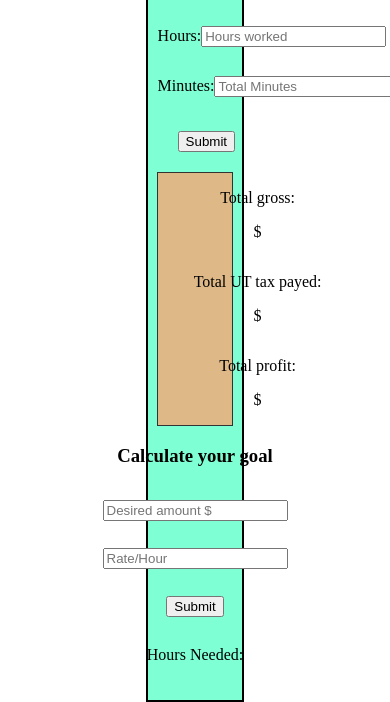
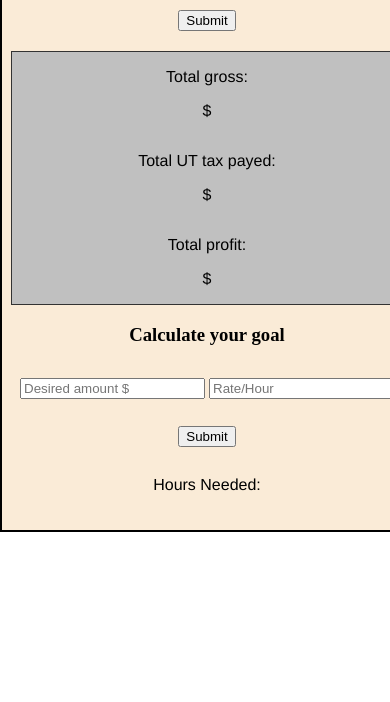
Before and after one commit to ConnorBoulton/IncomeCalculator, a plain HTML site: page index.html in a window 390 px wide. Shown: the part 270-972 px from the top of the page. After the commit the page ends 860 px from the top, so only its background shows below. Drawn offline with Linux system fonts and the light colour scheme.

Commit message:
Styling changes

```diff
--- a/styles.css
+++ b/styles.css
@@ -14,7 +14,7 @@ body {
   text-align: center;
   flex-direction: column;
   border: 2px black solid;
-  background-color: aquamarine;
+  background-color: antiquewhite;
   padding: 20px 10px 20px 10px;
 }
 
@@ -34,7 +34,7 @@ body {
 }
 
 .beta {
-  background-color: burlywood;
+  background-color: silver;
   border: 1px solid #333;
   width: 100%;
   display: grid;
@@ -53,3 +53,22 @@ form {
 .desired-form {
   line-height: 3rem;
 }
+
+p {
+  font-family: "Franklin Gothic Medium", "Arial Narrow", Arial, sans-serif;
+}
+
+@media only screen and (max-width: 1230px) {
+  body {
+    display: flex;
+    flex-direction: column;
+    margin-left: auto;
+    margin-right: auto;
+  }
+
+  .app {
+    position: relative;
+    top: 0%;
+    width: 100%;
+  }
+}
```
